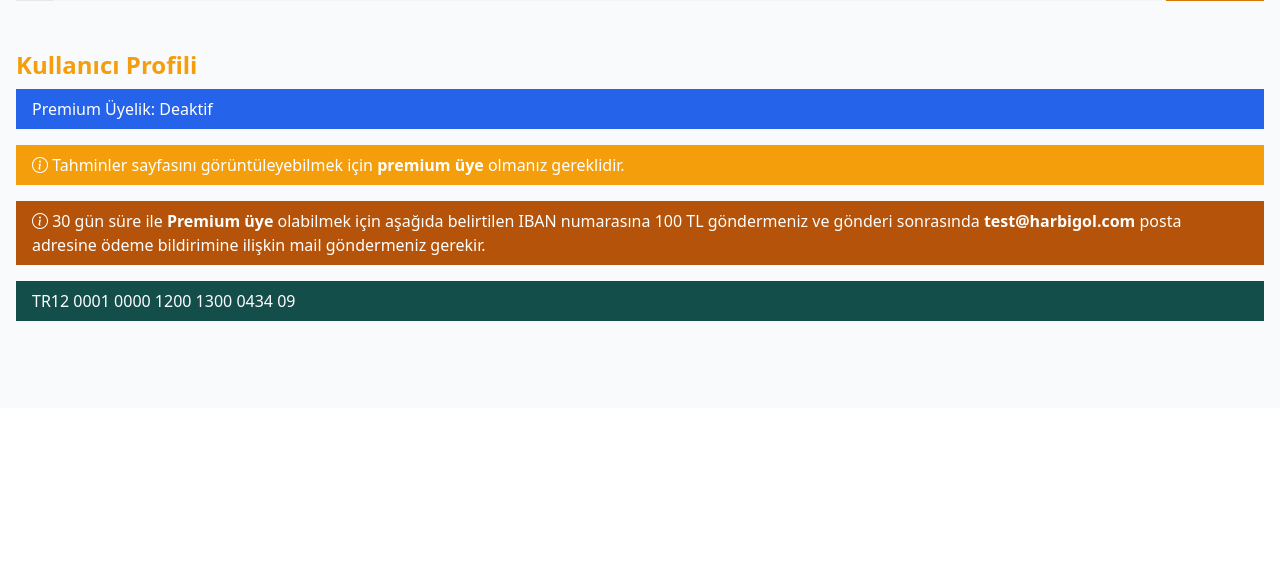
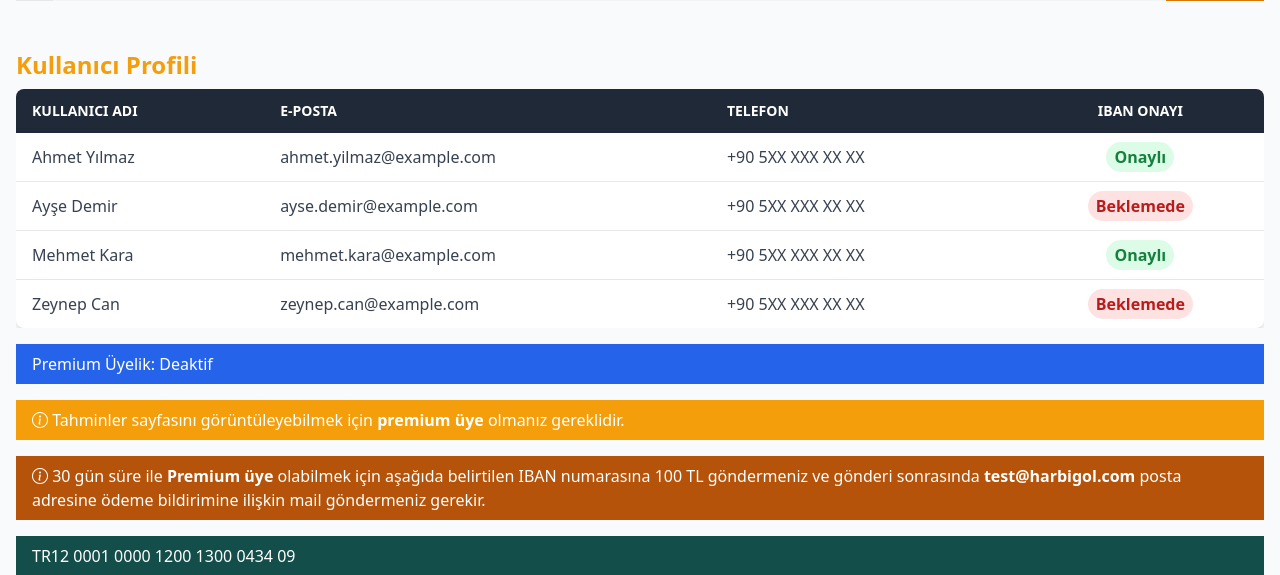
Before and after one commit to lazcansar/bigol, a PHP site: page /adminProfile.php in a window 1280 px wide. Shown: the part 392-967 px from the top of the page. Before the commit the page ends 713 px from the top, so only its background shows below. Run offline with PHP 8.4, Linux system fonts and the light colour scheme; data comes from the database, SQL or seed files in the repository; data that the repository does not hold is empty; some libraries are stand-ins or nearby versions.

Commit message:
Operations file created. Request operations

```diff
--- a/adminProfile.php
+++ b/adminProfile.php
@@ -34,6 +34,55 @@ require_once 'component.php';
                 $ibanStatus = 'Deaktif';
             }
             ?>
+
+            <div class="overflow-x-auto mb-4">
+                <table class="min-w-full bg-white shadow-md rounded-lg overflow-hidden">
+                    <thead class="bg-gray-800 text-white">
+                    <tr>
+                        <th class="py-3 px-4 uppercase font-semibold text-sm text-left">Kullanıcı Adı</th>
+                        <th class="py-3 px-4 uppercase font-semibold text-sm text-left">E-posta</th>
+                        <th class="py-3 px-4 uppercase font-semibold text-sm text-left">Telefon</th>
+                        <th class="py-3 px-4 uppercase font-semibold text-sm text-center">IBAN Onayı</th>
+                    </tr>
+                    </thead>
+                    <tbody class="text-gray-700">
+                    <tr class="border-b border-gray-200 hover:bg-gray-100">
+                        <td class="py-3 px-4">Ahmet Yılmaz</td>
+                        <td class="py-3 px-4">ahmet.yilmaz@example.com</td>
+                        <td class="py-3 px-4">+90 5XX XXX XX XX</td>
+                        <td class="py-3 px-4 text-center">
+                            <span class="px-2 py-1 font-semibold leading-tight text-green-700 bg-green-100 rounded-full">Onaylı</span>
+                        </td>
+                    </tr>
+                    <tr class="border-b border-gray-200 hover:bg-gray-100">
+                        <td class="py-3 px-4">Ayşe Demir</td>
+                        <td class="py-3 px-4">ayse.demir@example.com</td>
+                        <td class="py-3 px-4">+90 5XX XXX XX XX</td>
+                        <td class="py-3 px-4 text-center">
+                            <span class="px-2 py-1 font-semibold leading-tight text-red-700 bg-red-100 rounded-full">Beklemede</span>
+                        </td>
+                    </tr>
+                    <tr class="border-b border-gray-200 hover:bg-gray-100">
+                        <td class="py-3 px-4">Mehmet Kara</td>
+                        <td class="py-3 px-4">mehmet.kara@example.com</td>
+                        <td class="py-3 px-4">+90 5XX XXX XX XX</td>
+                        <td class="py-3 px-4 text-center">
+                            <span class="px-2 py-1 font-semibold leading-tight text-green-700 bg-green-100 rounded-full">Onaylı</span>
+                        </td>
+                    </tr>
+                    <tr class="hover:bg-gray-100">
+                        <td class="py-3 px-4">Zeynep Can</td>
+                        <td class="py-3 px-4">zeynep.can@example.com</td>
+                        <td class="py-3 px-4">+90 5XX XXX XX XX</td>
+                        <td class="py-3 px-4 text-center">
+                            <span class="px-2 py-1 font-semibold leading-tight text-red-700 bg-red-100 rounded-full">Beklemede</span>
+                        </td>
+                    </tr>
+                    </tbody>
+                </table>
+            </div>
+
+
             <p class="px-4 py-2 mb-4 bg-blue-600 text-white">Premium Üyelik: <?= $ibanStatus ?></p>
             <p class="px-4 py-2 bg-amber-500 text-white mb-4"><i class="bi bi-info-circle"></i> Tahminler sayfasını görüntüleyebilmek için <strong>premium üye</strong> olmanız gereklidir.</p>
             <p class="px-4 py-2 bg-amber-700 text-white mb-4"><i class="bi bi-info-circle"></i> 30 gün süre ile <strong>Premium üye</strong> olabilmek için aşağıda belirtilen IBAN numarasına 100 TL göndermeniz ve gönderi sonrasında <a href="mailto:" class="font-bold">test@harbigol.com</a> posta adresine ödeme bildirimine ilişkin mail göndermeniz gerekir.</p>
--- a/operations.php
+++ b/operations.php
@@ -5,13 +5,12 @@ require_once 'dbCon.php';
 if (isset($_POST['register'])) {
     $name = filter_var($_POST['name'], FILTER_SANITIZE_SPECIAL_CHARS);
     $email = filter_var($_POST['email'], FILTER_SANITIZE_EMAIL);
-    $phone = filter_var($_POST['phone'], FILTER_SANITIZE_NUMBER_INT);
     $password = $_POST['password'];
     $hashedPassword = password_hash($password, PASSWORD_DEFAULT);
 
     // DB Request
-    $stmt = $db->prepare("INSERT INTO users (name, email, phone, password) VALUES (?, ?, ?, ?)");
-    $stmt->bind_param("ssss", $name, $email, $phone, $hashedPassword);
+    $stmt = $db->prepare("INSERT INTO users (name, email, password) VALUES (?, ?, ?)");
+    $stmt->bind_param("sss", $name, $email, $hashedPassword);
     if ($stmt->execute()) {
         header("Location: register.php?register=success");
         exit();
```
